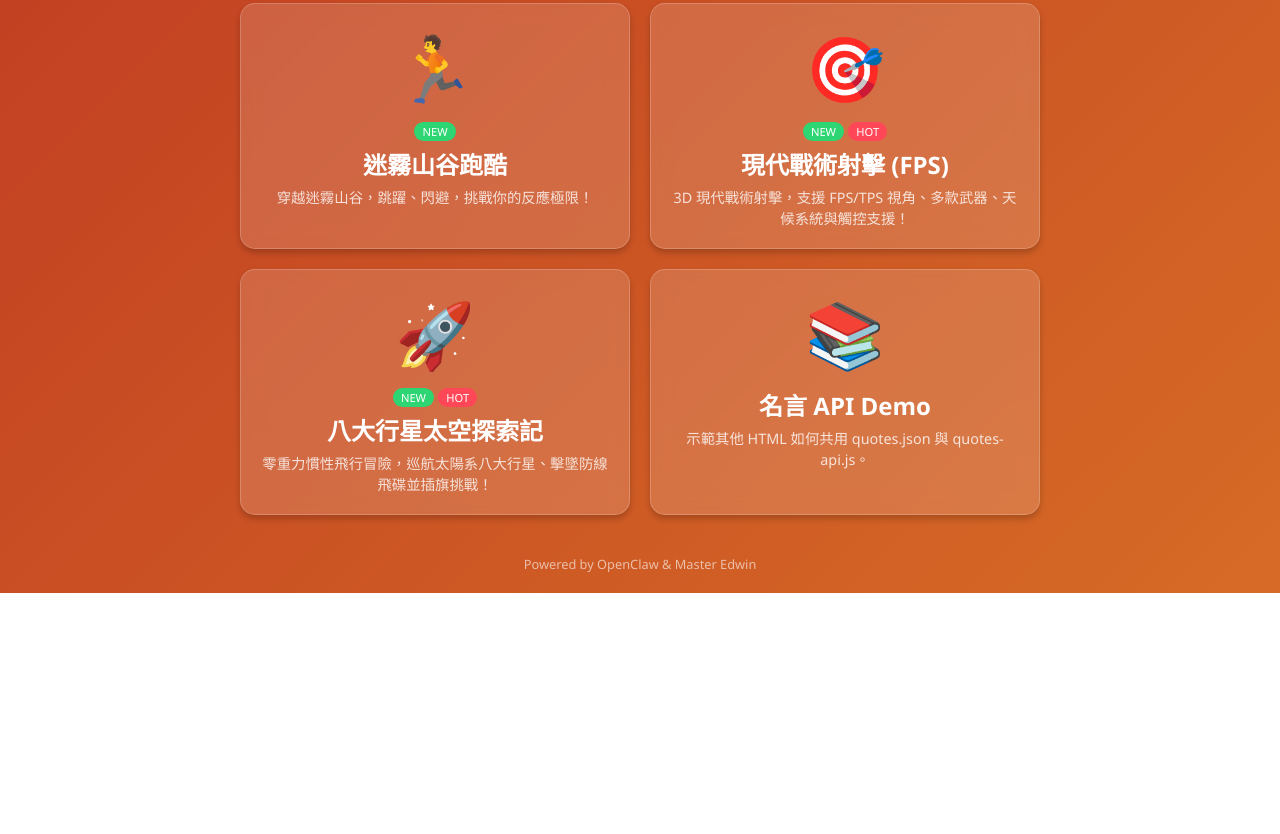
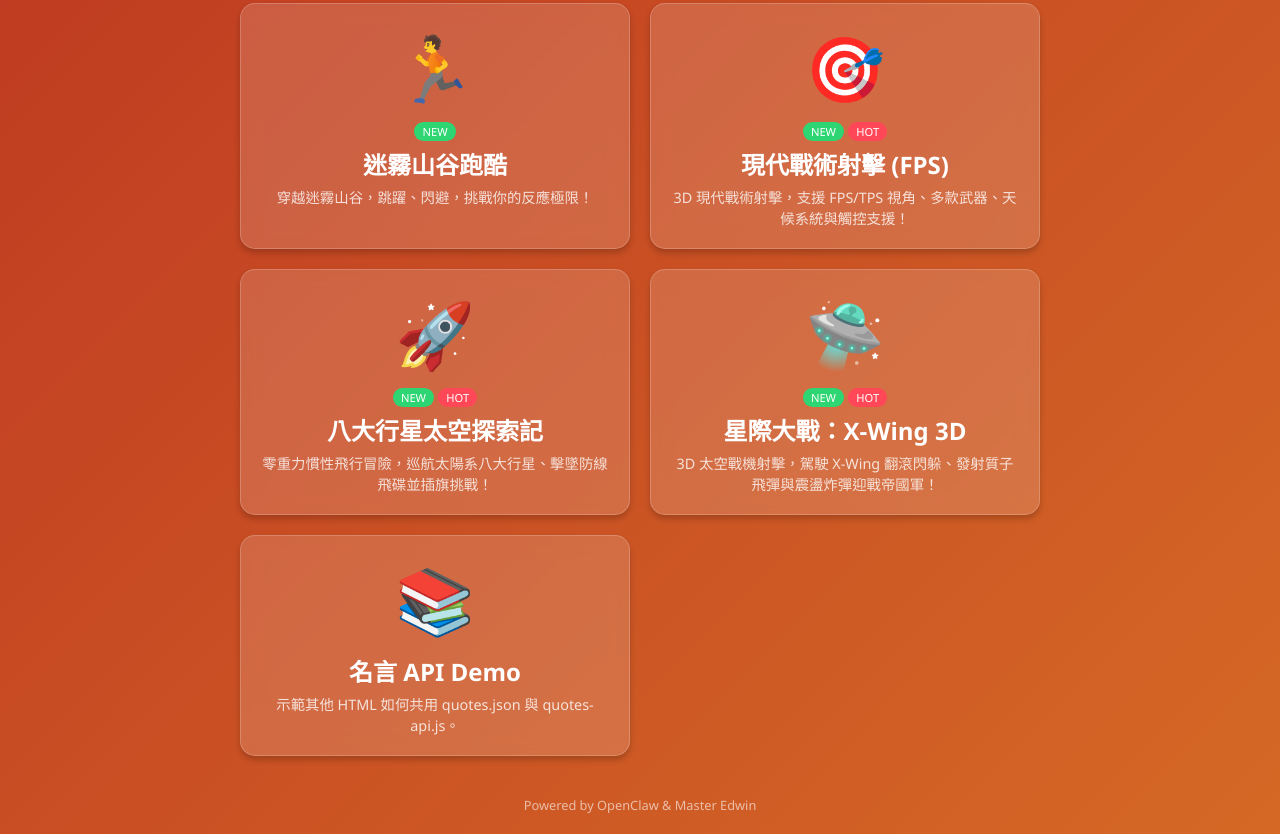
Before and after one commit to asogileet/vibepage, a plain HTML site: page index.html in a window 1280 px wide. Shown: the part 1575-2409 px from the top of the page. Before the commit the page ends 2168 px from the top, so only its background shows below. Drawn offline with Linux system fonts and the light colour scheme.

Commit message:
feat: add Star Wars 3D game to game lobby

```diff
--- a/index.html
+++ b/index.html
@@ -226,6 +226,14 @@
             <span class="desc">零重力慣性飛行冒險，巡航太陽系八大行星、擊墜防線飛碟並插旗挑戰！</span>
         </a>
 
+        <!-- 星際大戰：X-Wing 3D (Star Wars) -->
+        <a href="starwar/index.html" class="game-card">
+            <span class="icon">🛸</span>
+            <div><span class="tag new">NEW</span> <span class="tag hot">HOT</span></div>
+            <span class="title">星際大戰：X-Wing 3D</span>
+            <span class="desc">3D 太空戰機射擊，駕駛 X-Wing 翻滾閃躲、發射質子飛彈與震盪炸彈迎戰帝國軍！</span>
+        </a>
+
                 <!-- 名言 API Demo -->
                 <a href="quotes_api_demo.html" class="game-card">
                     <span class="icon">📚</span>
```
